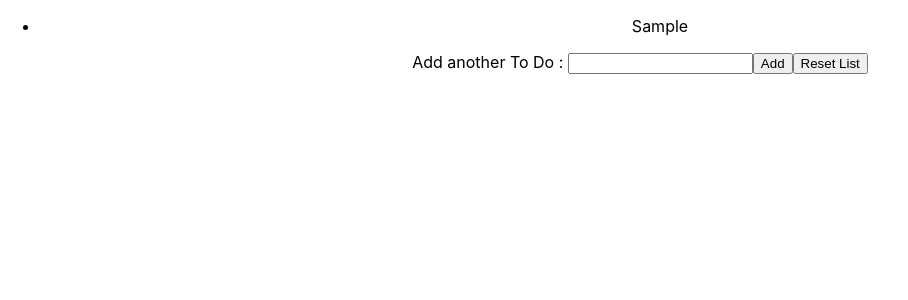
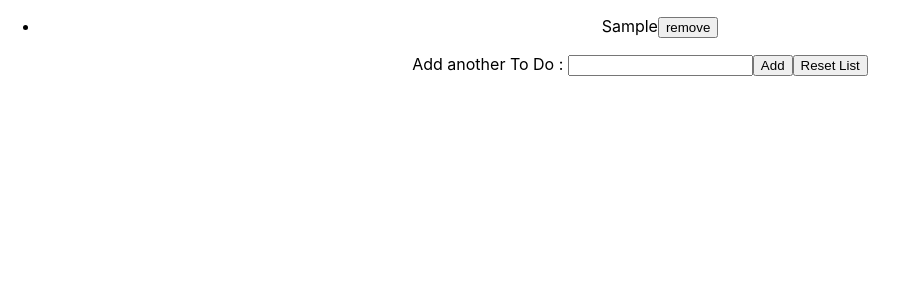
Before and after one commit to thaliagit/my-app, a React (Create React App) app: page / in a window 1280 px wide. Both pictures are taken after typing "Sample" into the empty fields and a click on the button "Add". Shown: the top 300 px of the page, without its empty margins (0-908 px from the left). Built offline with nearby package versions, Linux system fonts and the light colour scheme.

Commit message:
exercise 26 completed

```diff
--- a/src/components/TodoList.jsx
+++ b/src/components/TodoList.jsx
@@ -26,10 +26,19 @@
       newToDo : []
     })
   }
+  removeListItem = (event) => {
+    const btnIndex = event.target.name;
+    this.setState((prevState) => {
+      const updatedToDo = prevState.newToDo.filter((item, index) => index !== parseInt(btnIndex));
+      return {
+        newToDo: updatedToDo
+      };
+    });
+  };
 
   render() {
     const toDoItems = this.state.newToDo.map((item, index) => (
-      <li key={item + index}>{item}</li>
+      <li key={item + index}>{item}<button onClick={this.removeListItem} name={index}>remove</button></li>
     ));
     return (
       <>
```
